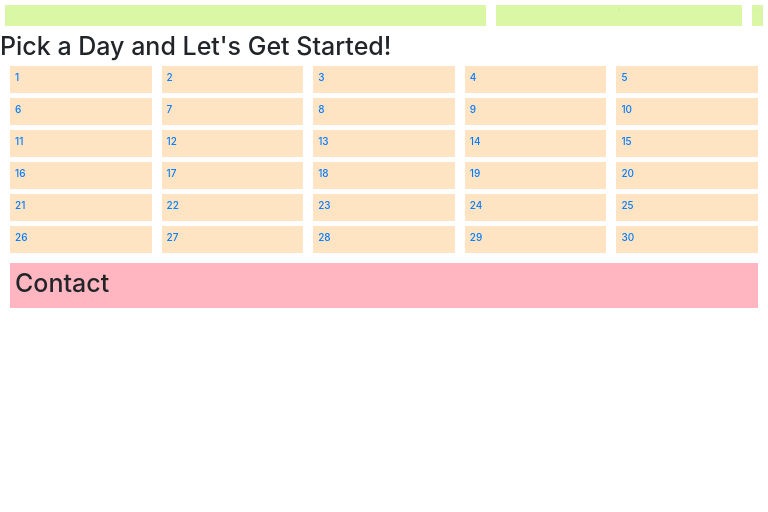
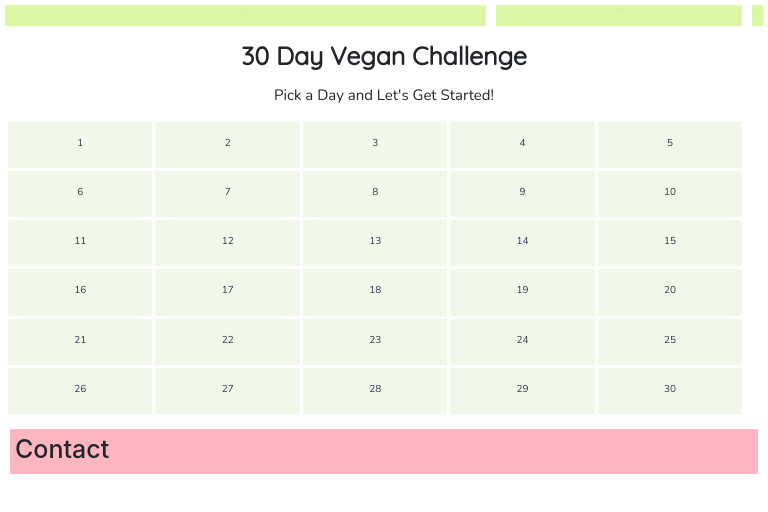
Before and after one commit to sdennruss/30daychallenge, a React (Create React App) app: page / in a window 768 px wide. Shown: the top 512 px of the page. Built offline with nearby package versions, Linux system fonts and the light colour scheme.

Commit message:
calendar and menu item CSS udpates

```diff
--- a/public/index.html
+++ b/public/index.html
@@ -1,8 +1,8 @@
 <!DOCTYPE html>
 <html lang="en">
   <head>
+
     <meta charset="utf-8" />
-    <link rel="icon" href="%PUBLIC_URL%/favicon.ico" />
     <meta name="viewport" content="width=device-width, initial-scale=1" />
     <meta name="theme-color" content="#000000" />
     <meta
@@ -10,7 +10,9 @@
     />
 
     <link rel="manifest" href="%PUBLIC_URL%/manifest.json" />
-
+    <link rel="stylesheet" href='https://fonts.googleapis.com/css?family=Nunito|Quicksand' />
+    <link rel="stylesheet" href='https://fonts.googleapis.com/css?family=Roboto|Yeseva+One&display=swap' />
+    <link rel="stylesheet" href='https://fonts.googleapis.com/css?family=Abril+Fatface|Montserrat&display=swap' />
     <title>30 Day Vegan Challenge </title>
   </head>
   <body>
--- a/src/App.css
+++ b/src/App.css
@@ -1,3 +1,8 @@
+@import url('https://fonts.googleapis.com/css?family=Nunito|Quicksand');
+@import url('https://fonts.googleapis.com/css?family=Roboto|Yeseva+One&display=swap');
+@import url('https://fonts.googleapis.com/css?family=Abril+Fatface|Montserrat&display=swap');
+
+
 *{
 margin: 0px;
 padding: 0px;
@@ -39,7 +44,6 @@ text-align: center;
 flex: 1;
 }
 
-
 .navbar-mobile-container{
 flex-direction: column;
 }
@@ -68,6 +72,7 @@ text-align: center;
 flex: 1;
 z-index: 0.2rem;
 padding: 0.3rem;
+margin: 0.5rem;
 font-size: 3.1rem;
 width: 3rem;
 position: relative;
@@ -85,53 +90,60 @@ text-align: center;
 }
 
 
-a.home, a.resources, a.connect{
-  color: black;
+a.home, a.vegan.resources, a.connect{
 text-decoration: none;
 background-color: none;
 background: none;
+font-family: "Nunito";
+text-transform: capitalize;
+color:#2D3748;
+font-size: 1.7rem;
+}
+
+/* .navbar-home, .navbar-resources, .navbar-connect{
+  text-transform: uppercase;
+} */
+
+.navbar-home:hover{
+width: 7rem;
+height: 0.8rem;
+background-color: #B17FAB;
+opacity: 0.8;
+display: inline-block;
+transition: all 0.5s ease-in;
+-webkit-transition: all 0.5s ease-in;
 }
 
 
-  .navbar-home:hover{
-    width: 6rem;
+.navbar-vegan.resources:hover{
+width: 7rem;
 height: 0.8rem;
 display: inline-block;
-    background-color: #BBDEFB;
+background-color: #9FC4A4;
 opacity: 0.8;
-  }
-
-
-  .navbar-resources:hover{
-    width: 6rem;
-    height: 0.8rem;
+transition: all 0.5s ease-in;
+-webkit-transition: all 0.5s ease-in;
 display: inline-block;
-    background-color: #C8E6C9;
-    opacity: 0.8;
 }
 
 .navbar-connect:hover{
 width: 7rem;
 height: 0.8rem;
 display: inline-block;
-    background-color: #FFF9C4;
-    opacity: 0.8;
+background-color: #EAE7DA;
+transition: all 0.5s ease-in;
+-webkit-transition: all 0.5s ease-in;
 }
 
 
+/* desktop & ipad */
+@media(min-width: 768px){
 
-
-
-
-
-
-
-@media(min-width: 600px) {
-
-
-  .challenge-div{
+  .challenge-container{
     display: flex;
-    width: auto;
+    justify-content: space-evenly;
+    flex-flow: row wrap;
+    width: 100%;
   }
 
   .menu-container{
@@ -142,45 +154,6 @@ a.home, a.resources, a.connect{
     display: flex;
     align-items: flex-end;
   }
-
-  .progress-challenge-container{
-    display: flex;
-  }
-
-}
-
-@media(min-width: 320px){
-  .challenge-container{
-    display: flex;
-    justify-content: space-evenly;
-    flex-flow: row wrap;
-    width: 100%;
-  }
-
-  .challenge-div{
-    display: flex;
-    justify-content: space-evenly;
-    flex-flow: row wrap;
-  }
-
-}
-
-@media(min-width: 900px){
-
-  .challenge-container{
-    display: flex;
-    justify-content: space-evenly;
-    flex-flow: row wrap;
-    width: 30%;
-  }
-
-  .equal-height-container{
-    /* max-width: 900px; */
-    margin: 0 auto;
-    display: flex;
-    /* flex-direction: row; */
-  }
-
   /* .resources-container-2{
     display: flex;
     justify-content: flex-end;
@@ -190,28 +163,164 @@ a.home, a.resources, a.connect{
 }
 
 
+/* mobile */
+@media(max-width: 768px){
+  .thirty-day-challenge{
+    text-align: center;
+    font-family: "Quicksand";
+    font-weight:bolder;
+    font-size: 2.5rem;
+    margin: 0.5rem;
+    padding: 0.5rem;
+  }
+  .pick-calendar-day{
+    margin-top: 2rem;
+    text-align: center;
+    font-family: "Nunito";
+    font-size: 1.5rem;
+    padding: 0.5rem;
+    margin: 0.5rem;
+  }
+
+  .challenge-container{
+    display: flex;
+    justify-content: space-evenly;
+    flex-flow: row wrap;
+    width: 96%;
+    height: 30rem;
+    margin: 1rem 0.5rem;
+    padding-bottom: 0.5rem;
+    border-right: solid 0rem white;
+    border-bottom: solid 0rem white;
+  }
+
+  .challenge-divs{
+    display: flex;
+    position: relative;
+    justify-content: space-evenly;
+    border-left: solid  white;
+    border-top: solid  white;
+    padding: 1.5rem 0.5rem;
+    background: #F1F8E9;
+
+    /* flex-flow: row wrap; */
+  }
+
+  .challenge-divs:hover{
+    background-color: #B17FAB;
+    color: white;
+  }
+
+  .challenge-items{
+    color:#2D3748;
+    text-decoration: none;
+    font-family: "Nunito";
+    margin-bottom: 0px;
+
+  }
+
+  .challenge-items:hover{
+    color: white;
+  }
+
+  .challenge-items>div{
+    margin: 0px;
+  }
+
+
+  a:hover{
+    text-decoration: none;
+  }
+
+
+  .progress-days{
+    font-family: "Quicksand";
+    font-weight:bolder;
+    text-align: center;
+    margin: 0.5rem;
+    padding: 0.5rem;
+    font-size: 2.5rem;
+  }
+
+  .check-your-progress{
+    margin-top: 2rem;
+    text-align: center;
+    font-family: "Nunito";
+    font-size: 1.5rem;
+    padding: 0.5rem;
+    margin: 0px;
+  }
+
+  .progress-bar-div{
+    margin-top: 0 !important;
+    padding-top: 0 !important;
+    justify-content: center;
+  }
+
+  .progress-bar-container{
+  margin: 2rem 4rem !important;
+  }
+
+  .progressbar{
+    padding-right:0px !important;
+  }
+
+
+  .menu-container>div{
+    flex-flow: row wrap;
+    margin: 2.5rem 1rem;
+    height: 30rem;
+   border: solid 0.6rem #DAE5EA;
+  }
+
+  .breakfast-container{
+    padding: 2rem;
+  }
+
+  .breakfast-item, .lunch-item, .dinner-item, .meal-name{
+    /* font-size: 2rem; */
+    font-family: "Nunito";
+  }
+
+.details-button{
+  background-color: white;
+  padding: 0.4rem;
+}
+
+
+  .recipes{
+    height: 20rem;
+  }
+
+  .lunch-container{
+    padding: 2rem;
+  }
+
+  .dinner-container{
+    padding: 2rem;
+  }
+}
+
 
 .challenge-container>div{
-    background:bisque;
-    padding: 5px;
-    margin: 0 5px 5px 5px;
-    flex: 1 0 16%;
-}
-.progress-challenge-container{
-  margin: 5px;
+/* padding: 0.2rem; */
+/* padding-right: 0px; */
+/* margin: 1rem 0.5rem 0.5rem 0.5rem; */
+flex: 1 0 17%;
+
 }
 
-.menu-container>div{
+/* .menu-container>div{
   background-color: lightblue;
   flex-flow: row wrap;
-  margin: 10px;
+  margin: 1rem;
   flex: 1;
-  height: 390px;
+  height: 39rem;
 }
 
 .breakfast{
   padding: 20px;
-  height: 190px
+  height: 190px;
 }
 
 .lunch{
@@ -240,7 +349,7 @@ a.home, a.resources, a.connect{
   background: whitesmoke;
   height: 350px;
   padding: 5px;
-}
+} */
 
 .contact-container{
   background:lightpink;
--- a/src/App.js
+++ b/src/App.js
@@ -9,13 +9,13 @@ import Calendar from './components/calendar/calendar';
 import MenuItems from './components/menu/menuItems';
 import Contact from './components/contact/contact';
 import Toggle from './components/navbar/toggle';
-import {navStyles} from "./components/navbar/navStyles"
 import './App.css';
 
 class App extends Component {
 state = {
-  navigations: ["home", "resources", "connect"],
+  navigations: ["home", "vegan resources", "connect"],
   challenges: [],
+  meals: [],
   navBarClass: "",
   item: 0,
   expand: false,
@@ -23,7 +23,7 @@ state = {
 }
 
 componentDidMount() {
-this.setState({ challenges })
+this.setState({ challenges})
 }
 
 handleDaysClicked = (challenge) =>{
@@ -55,6 +55,7 @@ handleNavigationSelection = (title) => {
       navBarClass={navBarClass}
       onNavSelected = {this.handleNavigationSelection}
       />
+
     </MediaQuery>
 
     <MediaQuery query="(min-device-width: 769px)">
--- a/src/components/calendar/calendar.jsx
+++ b/src/components/calendar/calendar.jsx
@@ -2,14 +2,19 @@ import React from 'react';
 import Days from './days';
 
 
-const Calendar = ({value, item, challenges, onDaysClicked}) => {
+const Calendar = ({challenges, onDaysClicked}) => {
   return (
     <React.Fragment>
-    <h1>Pick a Day and Let's Get Started!</h1>
-    <div className="progress-challenge-container">
-      <div className="challenge-container">
+    <h1 className="thirty-day-challenge">30 Day Vegan Challenge</h1>
+    <h3 className="pick-calendar-day">Pick a Day and Let's Get Started! </h3>
+      <div className="challenge-container" >
         {challenges.map(challenge => (
-          <div  key={challenge.id} className="challenge-divs">
+          <div
+          key={challenge.id}
+          className="challenge-divs"
+          onClick={() => onDaysClicked(challenge)}
+          >
+
             <Days
             challenge={challenge}
             onClick = {() => onDaysClicked(challenge) }
@@ -17,8 +22,6 @@ const Calendar = ({value, item, challenges, onDaysClicked}) => {
         </div>
       ))}
       </div>
-    </div>
-
     </React.Fragment>
    );
 }
--- a/src/components/calendar/challenges.jsx
+++ b/src/components/calendar/challenges.jsx
@@ -254,4 +254,12 @@ export const challenges =  [
 
 ]
 
+export const meals =  [
+    {
+    breakfast: 'Breakfast',
+    lunch: "Lunch",
+    dinner: "Dinner"
+    }
+]
+
 export default challenges
--- /dev/null
+++ b/src/components/menu/meals.jsx
@@ -0,0 +1,41 @@
+import React from 'react';
+import { meals } from '../calendar/challenges';
+
+const Meals = ({breakfast, lunch, dinner}) => {
+  return (
+    <React.Fragment>
+
+      <div className="menu-container">
+        <div className="breakfast-container">
+          <div className="corner-stroke-left"></div>
+            <h3 class="meal-name">Breakfast</h3>
+            <div className="recipes">
+            <p className="breakfast-item">{breakfast}</p>
+            </div>
+            <a><button className="details-button">View Details</button></a>
+          </div>
+
+        <div className="lunch-container">
+          <div className="corner-stroke-left"></div>
+          <h3 class="meal-name">Lunch</h3>
+          <div className="recipes">
+            <p className="lunch-item">{lunch}</p>
+          </div>
+            <a><button className="details-button">View Details</button></a>
+          </div>
+
+          <div className="dinner-container">
+          <div className="corner-stroke-left"></div>
+          <h3 class="meal-name">Dinner</h3>
+          <div className="recipes">
+            <p className="dinner-item">{meals.dinner}</p>
+           <a><button className="details-button">View Details</button></a>
+          </div>
+        </div>
+        </div>
+    </React.Fragment>
+  );
+}
+
+
+export default Meals;
--- a/src/components/menu/menuItems.jsx
+++ b/src/components/menu/menuItems.jsx
@@ -1,9 +1,11 @@
 import React from 'react';
 import ProgressBar from '../progress/progressBar';
 import Calendar from '../calendar/calendar';
+import MediaQuery from "react-responsive";
+import Meals from './meals';
 
 const MenuItems = ({ onDaysClicked, challenges, match, value, item  }) => {
-  const {params: { days, breakfast, lunch, dinner, }} = match
+  const {params: { days, breakfast, lunch, dinner}} = match
 
 
   return (
@@ -12,30 +14,23 @@ const MenuItems = ({ onDaysClicked, challenges, match, value, item  }) => {
     challenges={challenges}
     onDaysClicked={onDaysClicked}
     />
-      <h1>{days}</h1>
 
-      <ProgressBar
-      value={value}
-      item={item}
+      <h1 className="progress-days">{days}</h1>
+
+      <MediaQuery query="(max-device-width: 768px)" >
+        <ProgressBar
+        value={value}
+        item={item}
+        />
+      </MediaQuery>
+
+      <Meals
+      breakfast={breakfast}
+      lunch={lunch}
+      dinner={dinner}
       />
-          <div className="menu-container">
-            <div className="breakfast">
-             <h4 className="breakfast-item">{breakfast}</h4>
-            </div>
 
-            <div className="lunch">
-              <h4 className="lunch-item">{lunch}</h4>
-            </div>
-
-            <div className="dinner">
-              <h4 className="dinner-item">{dinner}</h4>
-            </div>
-
-
-        </div>
     </React.Fragment>
-
-     );
+    );
   }
-
 export default MenuItems;
--- a/src/components/navbar/navStyles.jsx
+++ /dev/null
@@ -1,5 +0,0 @@
-const navStyles = {
-    home: "green",
-    resources: "blue",
-    connect: "pink"
-}
```
Also changed, not shown: src/components/calendar/renderChildrenProps.jsx (deleted, +0 -28 lines), src/components/calendar/table.jsx (added, +27 -0 lines), src/components/progress/progressBar.jsx (+4 -3 lines). Lines whose indentation alone changed are shown as unchanged.
